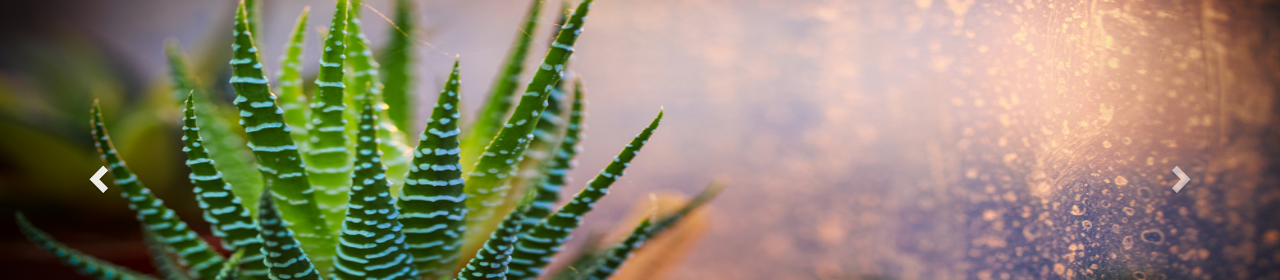
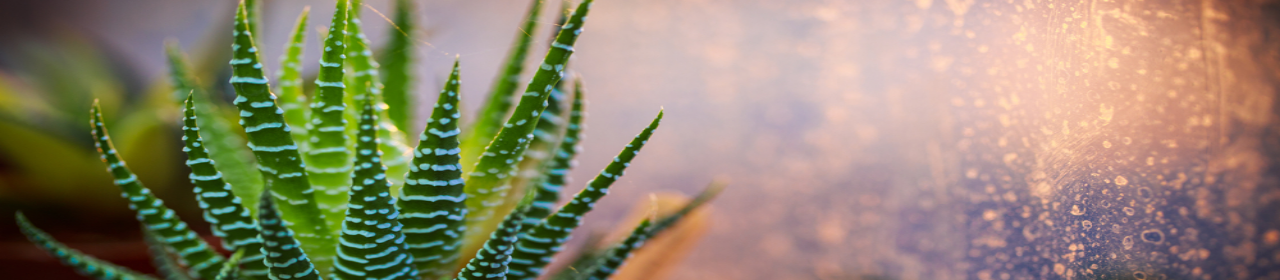
Before and after one commit to anushamedicharla/PlantCart, a website: page app/index.html at #/main in a window 1280 px wide. Shown: the part 77-357 px from the top of the page. Drawn offline with nearby package versions, Linux system fonts and the light colour scheme; a web font is replaced by a local one.

Commit message:
removed carousel arrows

```diff
--- a/app/templates/template_main.html
+++ b/app/templates/template_main.html
@@ -34,14 +34,6 @@
       </div>
     </div>
   </div>
-  <a class="left carousel-control" href="#myCarousel" role="button" data-slide="prev">
-    <span class="glyphicon glyphicon-chevron-left" aria-hidden="true"></span>
-    <span class="sr-only">Previous</span>
-  </a>
-  <a class="right carousel-control" href="#myCarousel" role="button" data-slide="next">
-    <span class="glyphicon glyphicon-chevron-right" aria-hidden="true"></span>
-    <span class="sr-only">Next</span>
-  </a>
 </div><!-- /.carousel -->
 
 <div class="container marketing">
```
